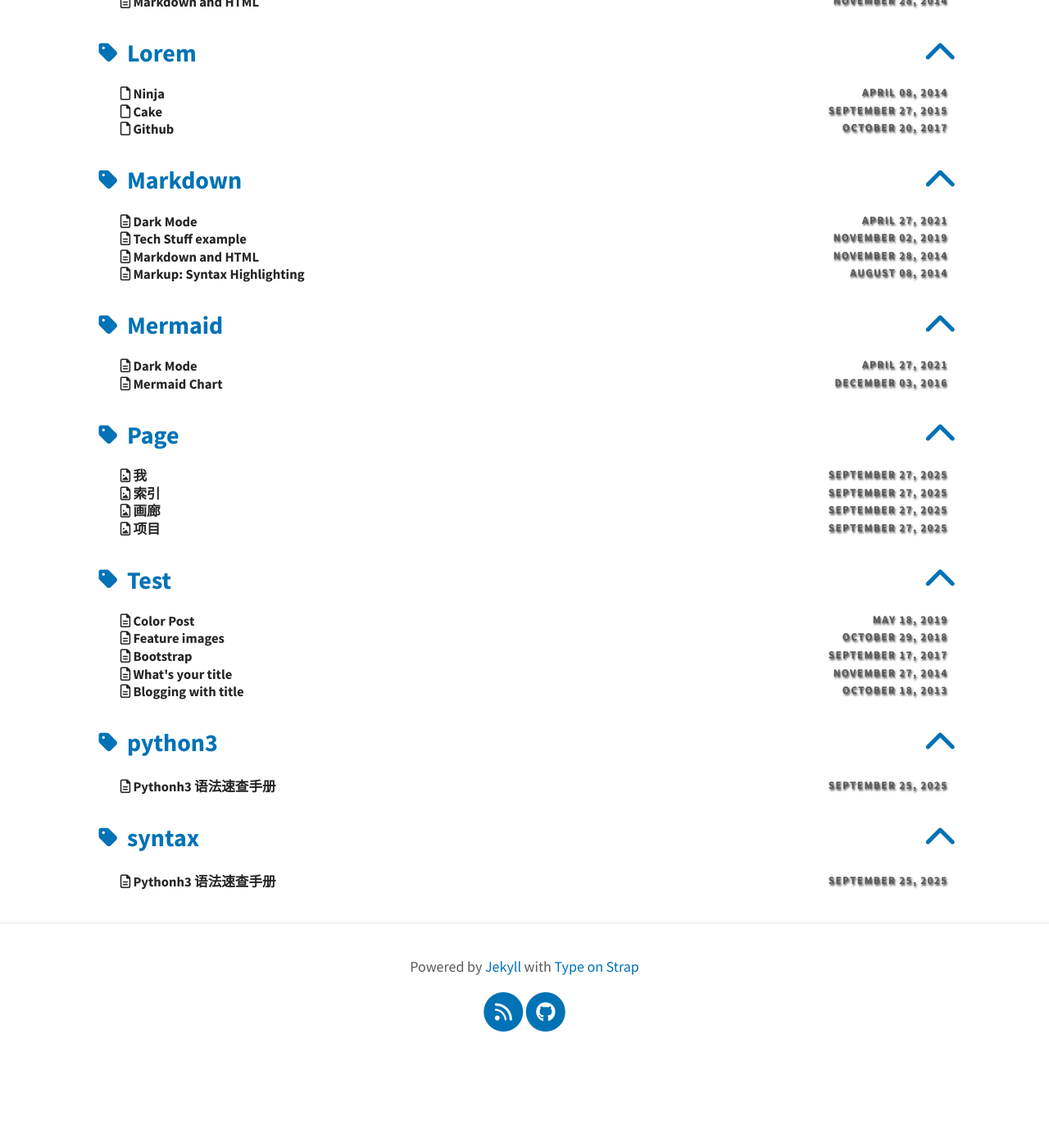
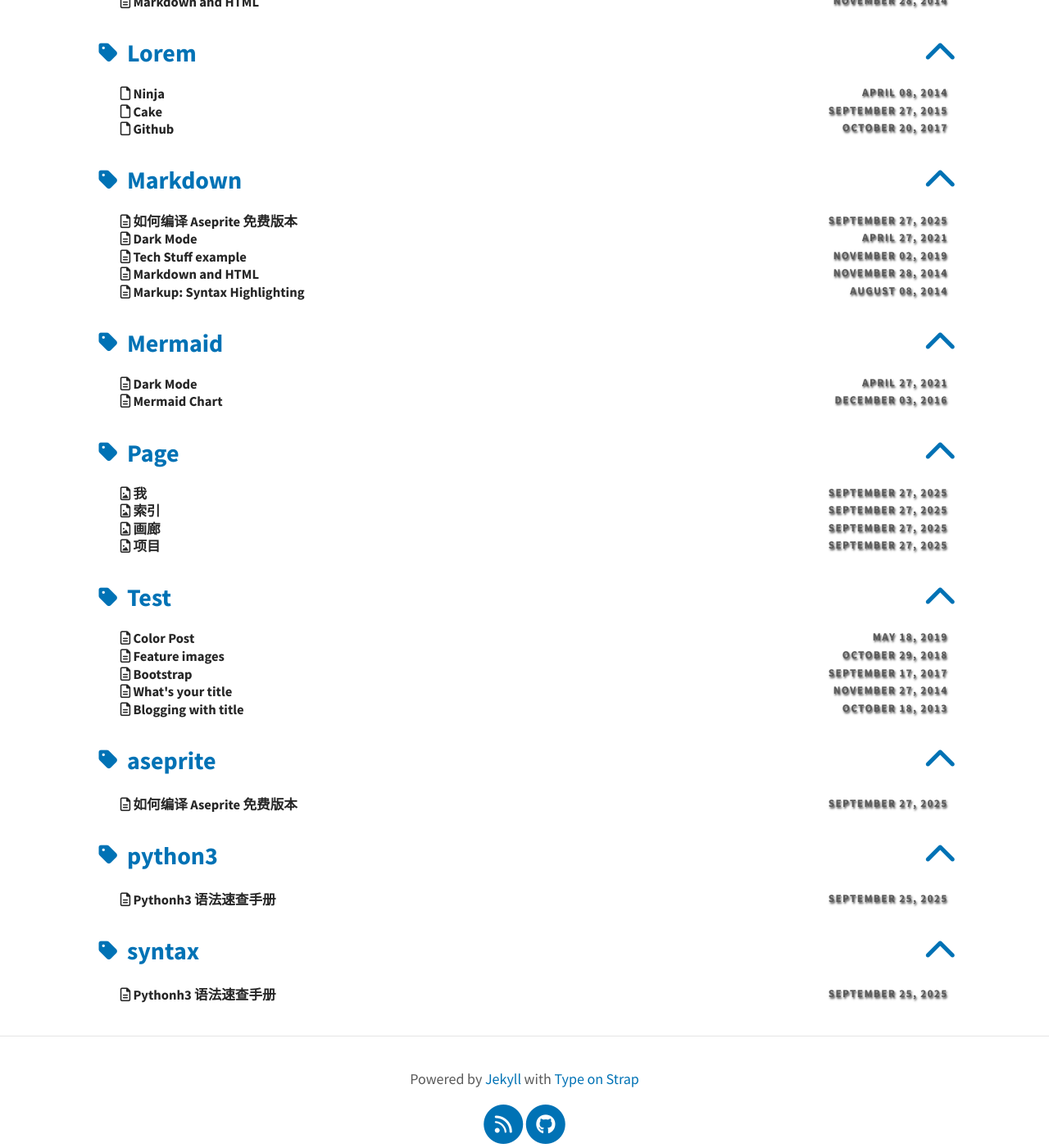
Before and after one commit to think-coding/think-coding.github.io, a Jekyll site: the page built from pages/tags.md, in a window 1280 px wide and 1400 px high, scrolled down 1331 px. Shown: the whole window at 82% size. Built offline with Jekyll 4.4.1, drawn with Linux system fonts in a browser that asks for light colours; a script that is not in the unit is left out; before the commit the page ends 2627 px from its top, so only the background shows below that.

Commit message:
修改文章标题

```diff
--- a/_posts/2025-09-27-how-to-build-the-aseprite-free-version.md
+++ b/_posts/2025-09-27-how-to-build-the-aseprite-free-version.md
@@ -1,6 +1,15 @@
+---
+layout: post
+title: 如何编译 Aseprite 免费版本
+tags: [aseprite, Markdown]
+author: think-coding
+categories: Document
+---
 
 # 1. 说明
-编译 aseprite 版本需要 skia 库
+- 编译 aseprite 版本需要 skia 库
+- 编译后 aseprite 是可执行程序，开发版
+- 使用个人编译的 aseprite 制作的像素图，可以用于免费商业用途：）
 
 # 2. 编译平台
 - MacOS
```
